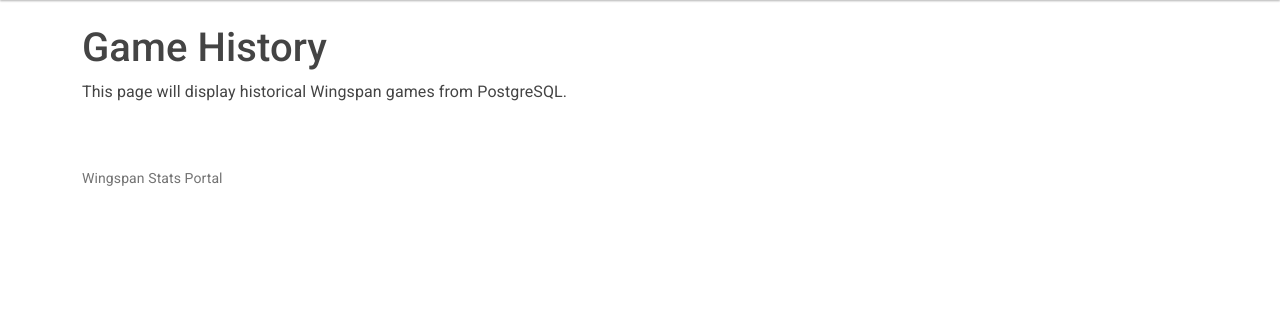
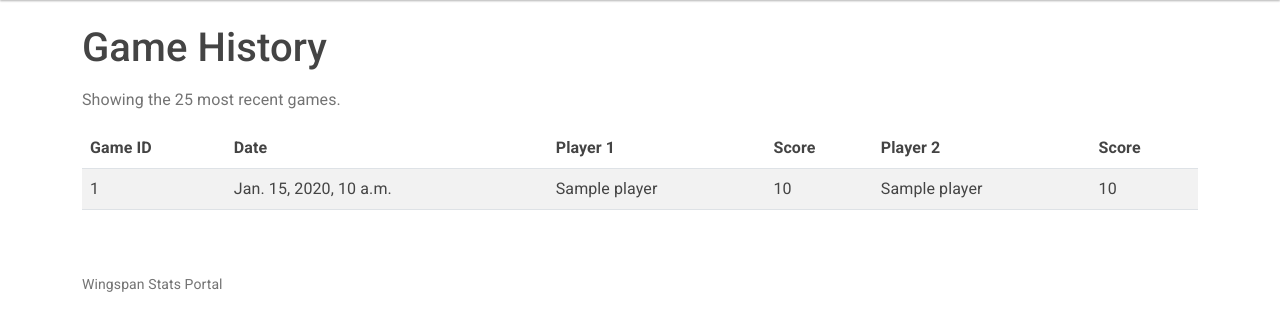
Before and after one commit to ndswecker/wingspan-stats-portal, a Django app: template app/portal/templates/portal/game_history.html in a window 1280 px wide. Shown: the part 85-416 px from the top of the page. Run offline with Django 5.2, Linux system fonts and the light colour scheme; the template is opened without the code that fills it: most values are stand-ins (such as "Sample title", 1, 10 or a date in 2020); some libraries are stand-ins or nearby versions.

Commit message:
render the player scores - basic

```diff
--- a/app/portal/templates/portal/game_history.html
+++ b/app/portal/templates/portal/game_history.html
@@ -3,6 +3,40 @@
 {% block title %}Games | Wingspan Stats Portal{% endblock %}
 
 {% block content %}
-<h1>Game History</h1>
-<p>This page will display historical Wingspan games from PostgreSQL.</p>
+<h1 class="mb-3">Game History</h1>
+
+<p class="text-muted">
+    Showing the 25 most recent games.
+</p>
+
+{% if game_rows %}
+    <div class="table-responsive">
+        <table class="table table-striped table-hover align-middle">
+            <thead>
+                <tr>
+                    <th scope="col">Game ID</th>
+                    <th scope="col">Date</th>
+                    <th scope="col">Player 1</th>
+                    <th scope="col">Score</th>
+                    <th scope="col">Player 2</th>
+                    <th scope="col">Score</th>
+                </tr>
+            </thead>
+            <tbody>
+                {% for game in game_rows %}
+                    <tr>
+                        <td>{{ game.id }}</td>
+                        <td>{{ game.date_played }}</td>
+                        <td>{{ game.player_one.player.name }}</td>
+                        <td>{{ game.player_one.score }}</td>
+                        <td>{{ game.player_two.player.name }}</td>
+                        <td>{{ game.player_two.score }}</td>
+                    </tr>
+                {% endfor %}
+            </tbody>
+        </table>
+    </div>
+{% else %}
+    <p>No games have been recorded yet.</p>
+{% endif %}
 {% endblock %}
```
Also changed, not shown: app/portal/views.py (+22 -1 lines).
